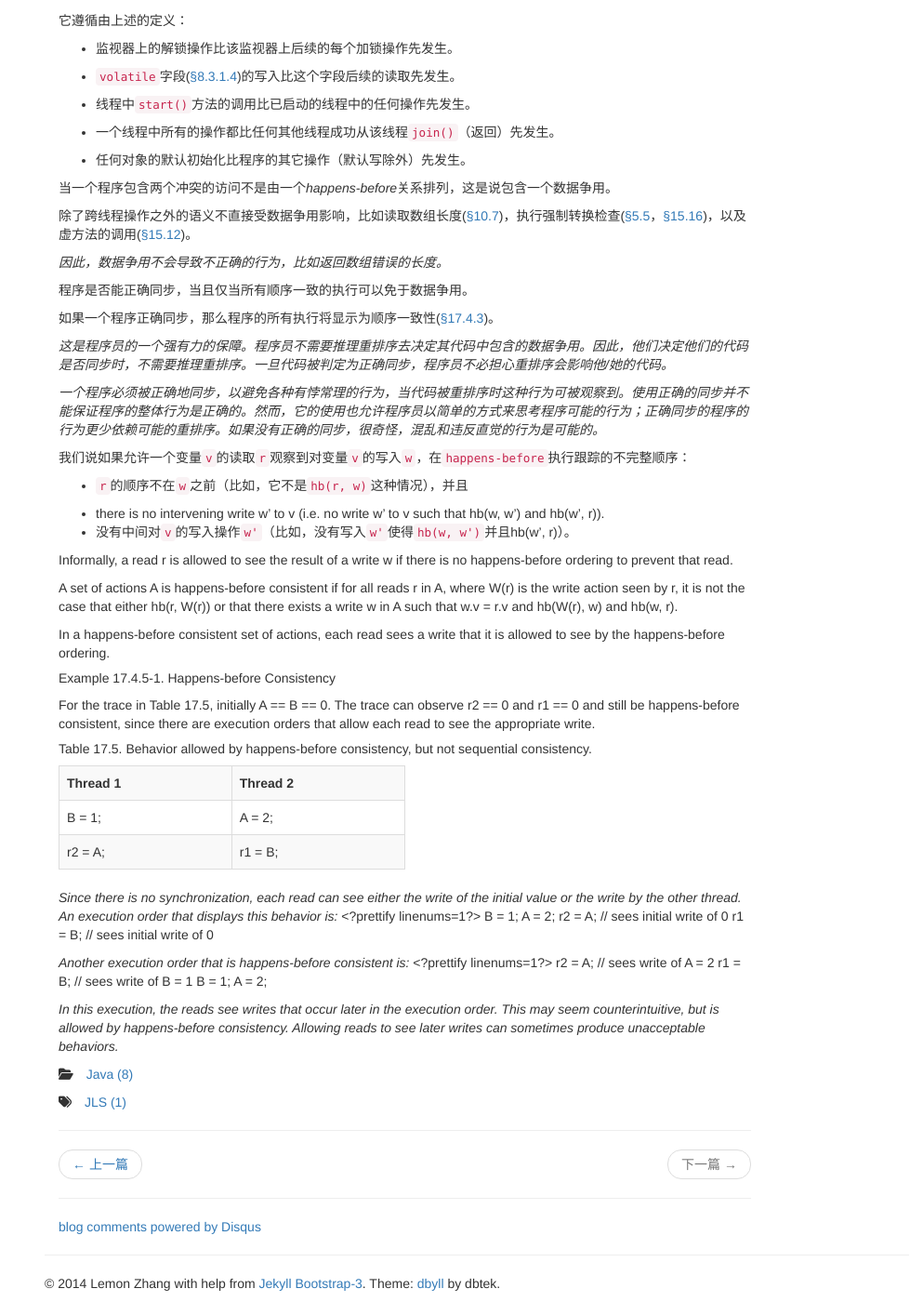
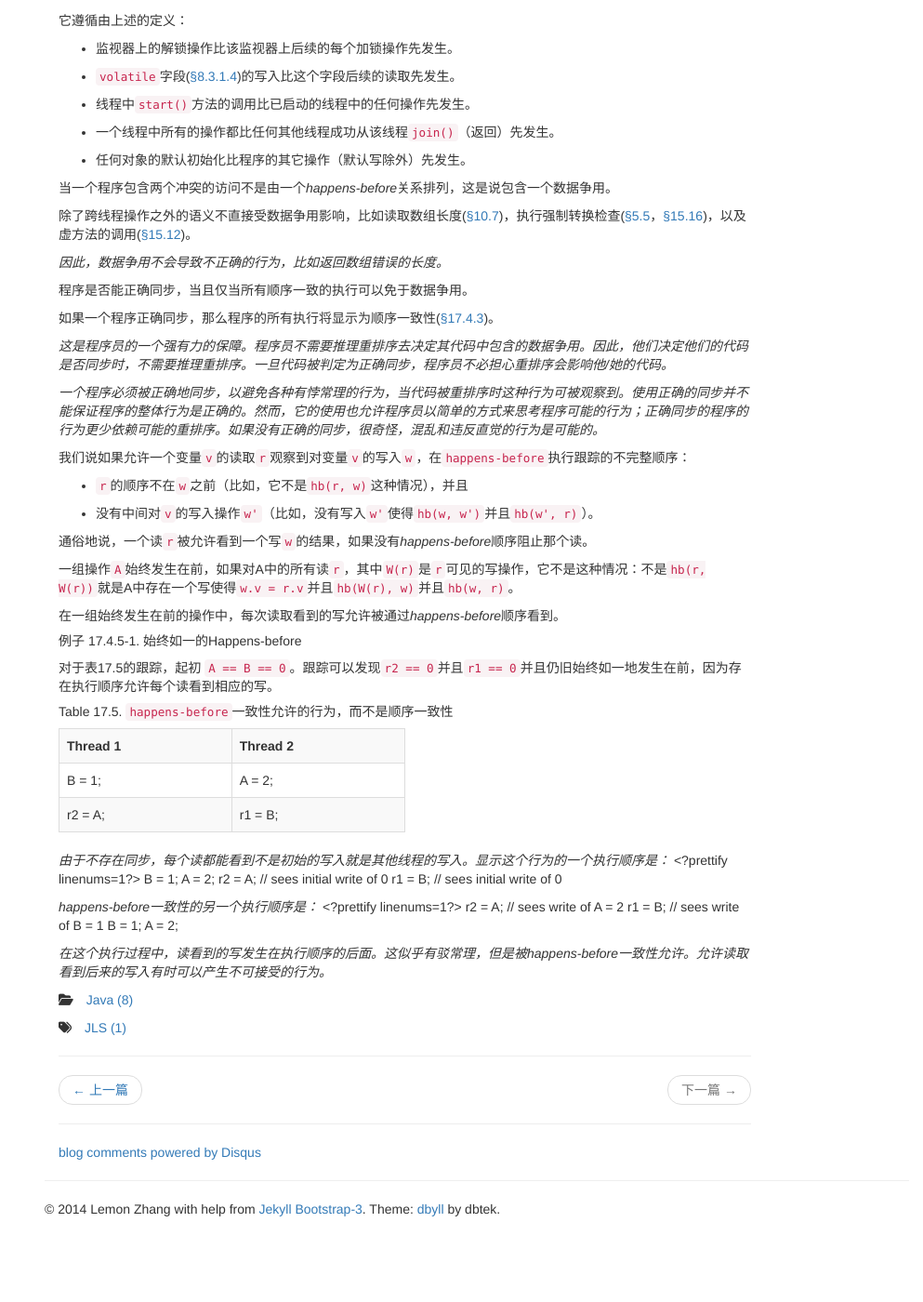
Before and after one commit to cjm0000000/cjm0000000.github.io, a Jekyll site: the page built from _posts/Java/201403/2014-03-03-java-memory-model.md, in a window 1280 px wide and 1400 px high, scrolled down 4748 px. Shown: the whole window at 93% size, without its empty margins (287-1280 px from the left). Built offline with Jekyll 4.4.1, drawn with Linux system fonts in a browser that asks for light colours; nearby versions of some CDN libraries; library files that are not in the unit come from our copies; comment, search, counter and statistics services are not loaded; after the commit the page ends 6068 px from its top, so only the background shows below that.

Commit message:
translate

```diff
--- a/_posts/Java/201403/2014-03-03-java-memory-model.md
+++ b/_posts/Java/201403/2014-03-03-java-memory-model.md
@@ -253,20 +253,19 @@ tags: [JLS]
 
 - `r`的顺序不在`w`之前（比如，它不是`hb(r, w)`这种情况），并且
 
-- there is no intervening write w' to v (i.e. no write w' to v such that hb(w, w') and hb(w', r)).
-- 没有中间对`v`的写入操作`w'`（比如，没有写入`w'`使得`hb(w, w')`并且hb(w', r)）。
+- 没有中间对`v`的写入操作`w'`（比如，没有写入`w'`使得`hb(w, w')`并且`hb(w', r)`）。
 
-Informally, a read r is allowed to see the result of a write w if there is no happens-before ordering to prevent that read.
+通俗地说，一个读`r`被允许看到一个写`w`的结果，如果没有*happens-before*顺序阻止那个读。
 
-A set of actions A is happens-before consistent if for all reads r in A, where W(r) is the write action seen by r, it is not the case that either hb(r, W(r)) or that there exists a write w in A such that w.v = r.v and hb(W(r), w) and hb(w, r).
+一组操作`A`始终发生在前，如果对A中的所有读`r`，其中`W(r)`是`r`可见的写操作，它不是这种情况：不是`hb(r, W(r))`就是A中存在一个写使得`w.v = r.v`并且`hb(W(r), w)`并且`hb(w, r)`。
 
-In a happens-before consistent set of actions, each read sees a write that it is allowed to see by the happens-before ordering.
+在一组始终发生在前的操作中，每次读取看到的写允许被通过*happens-before*顺序看到。
 
-##### Example 17.4.5-1. Happens-before Consistency
+##### 例子 17.4.5-1. 始终如一的Happens-before
 
-For the trace in Table 17.5, initially A == B == 0. The trace can observe r2 == 0 and r1 == 0 and still be happens-before consistent, since there are execution orders that allow each read to see the appropriate write.
+对于表17.5的跟踪，起初 `A == B == 0`。跟踪可以发现`r2 == 0`并且`r1 == 0`并且仍旧始终如一地发生在前，因为存在执行顺序允许每个读看到相应的写。
 
-##### Table 17.5. Behavior allowed by happens-before consistency, but not sequential consistency.
+##### Table 17.5. `happens-before`一致性允许的行为，而不是顺序一致性
 
 <table class="table table-striped table-bordered" style="width:50%">
     <tr><th>Thread 1</th><th>Thread 2</th></tr>
@@ -274,18 +273,18 @@ For the trace in Table 17.5, initially A == B == 0. The trace can observe r2 ==
     <tr><td>r2 = A;</td><td>r1 = B;</td></tr>
 </table>
 
-*Since there is no synchronization, each read can see either the write of the initial value or the write by the other thread. An execution order that displays this behavior is:*
+*由于不存在同步，每个读都能看到不是初始的写入就是其他线程的写入。显示这个行为的一个执行顺序是：*
 <?prettify linenums=1?>
     B = 1;
     A = 2;
     r2 = A;  // sees initial write of 0
     r1 = B;  // sees initial write of 0
 
-*Another execution order that is happens-before consistent is:*
+*happens-before一致性的另一个执行顺序是：*
 <?prettify linenums=1?>
     r2 = A;  // sees write of A = 2
     r1 = B;  // sees write of B = 1
     B = 1;
     A = 2;
 
-*In this execution, the reads see writes that occur later in the execution order. This may seem counterintuitive, but is allowed by happens-before consistency. Allowing reads to see later writes can sometimes produce unacceptable behaviors.*
+*在这个执行过程中，读看到的写发生在执行顺序的后面。这似乎有驳常理，但是被happens-before一致性允许。允许读取看到后来的写入有时可以产生不可接受的行为。*
```
